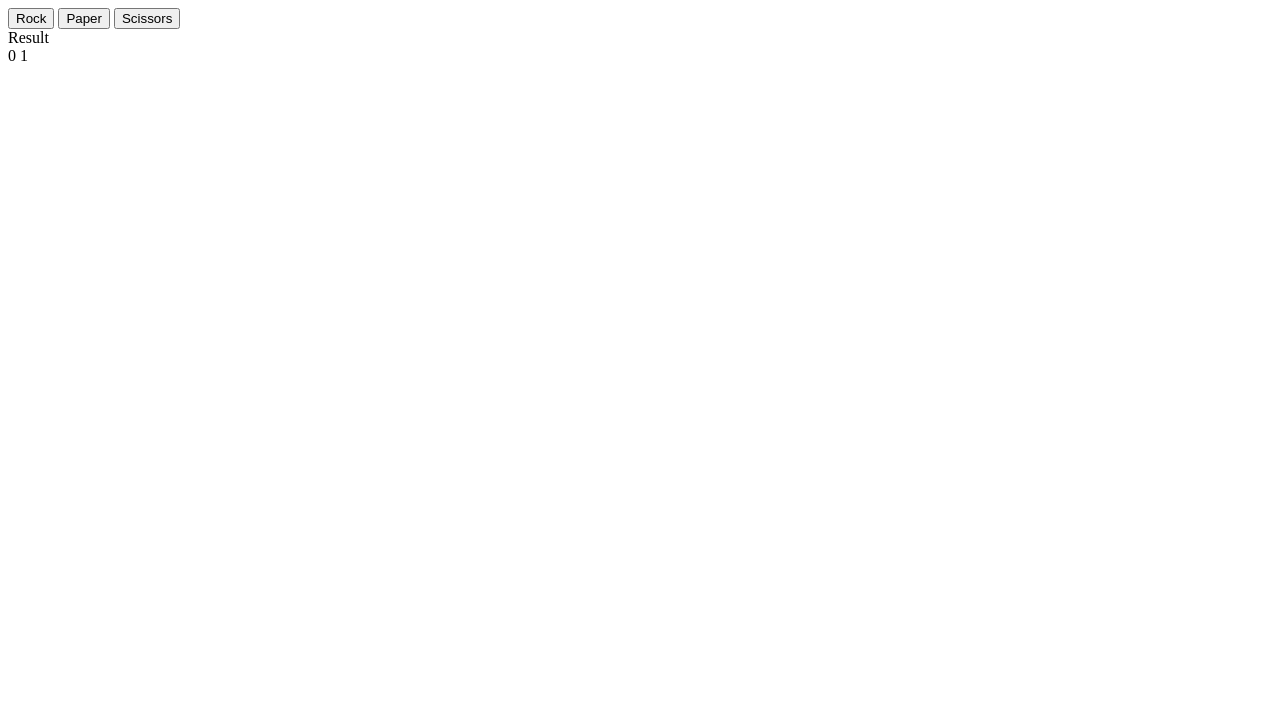
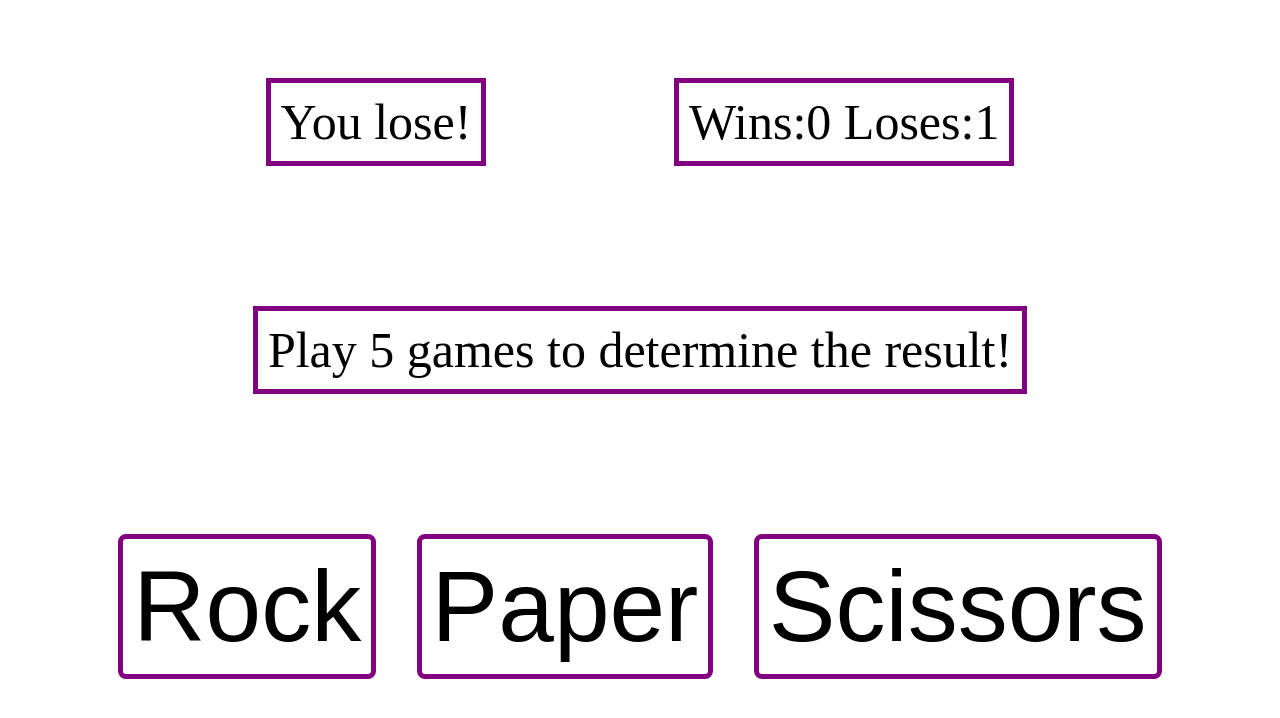
Before and after one commit to Vikichawee/rockpaperscissors, a plain HTML site: page index.html in a window 1280 px wide. Both pictures are taken after a click on the button "Rock". Drawn offline with Linux system fonts and the light colour scheme.

Commit message:
Add UI, looks fine

```diff
--- a/index.html
+++ b/index.html
@@ -6,13 +6,24 @@
     <meta name="viewport" content="width=device-width, initial-scale=1.0">
     <title>Document</title>
     <script src="script.js" defer></script>
+    <link rel="stylesheet" href="/style.css">
 
 </head>
 <body>
-    <button id="rockbutton">Rock</button>
-    <button id="paperbutton">Paper</button>
-    <button id="scissorsbutton">Scissors</button>
-    <div id="result">Result</div>
-    <div id="score">Score</div>
+    <div class="winnerloser">
+        <div id="message">Choose to start</div>
+        <div id="score">Wins:0 Loses:0</div>
+    </div>
+
+    <div class="resultclass">
+        <div id="result">Play 5 games to determine the result!</div>
+    </div>
+
+    <div class="buttons">
+        <button id="rockbutton">Rock</button>
+        <button id="paperbutton">Paper</button>
+        <button id="scissorsbutton">Scissors</button>
+    </div>
+
 </body>
 </html>
--- a/script.js
+++ b/script.js
@@ -13,6 +13,7 @@ const paperbtn = document.querySelector(`#paperbutton`);
 paperbtn.addEventListener(`click`, playerSelectionPaper)
 const result = document.querySelector('#result')
 const score = document.querySelector('#score');
+const message = document.querySelector('#message');
 
 
 function playerSelectionRock(){
@@ -57,15 +58,18 @@ function play(pcSelection, playerSelect){
     if(playerSelect === "rock"){
         if(pcSelection === "Paper"){
             lose++
-            score.textContent = `${win} ${lose}`
+            score.textContent = `Wins:${win} Loses:${lose}`
+            message.textContent = "You lose!"
             return "You lose!"
         }
         else if(pcSelection === "Scissors"){
             win++
-            score.textContent = `${win} ${lose}`
+            score.textContent = `Wins:${win} Loses:${lose}`
+            message.textContent = "You win!"
             return "You win!"
         }
         else{
+            message.textContent = "Draw!"
             return "Draw!"
         }
 
@@ -74,15 +78,18 @@ function play(pcSelection, playerSelect){
     else if(playerSelect === "paper"){
         if(pcSelection === "Rock"){
             win++
-            score.textContent = `${win} ${lose}`
+            score.textContent = `Wins:${win} Loses:${lose}`
+            message.textContent = "You win!"
             return "You win!"
         }
         else if(pcSelection === "Scissors"){
             lose++
-            score.textContent = `${win} ${lose}`
+            score.textContent = `Wins:${win} Loses:${lose}`
+            message.textContent = "You lose!"
             return "You lose!"
         }
         else{
+            message.textContent = "Draw!"
             return "Draw!"
         }
 
@@ -91,15 +98,18 @@ function play(pcSelection, playerSelect){
     else if(playerSelect === "scissors"){
         if(pcSelection === "Rock"){
             lose++
-            score.textContent = `${win} ${lose}`
+            score.textContent = `Wins:${win} Loses:${lose}`
+            message.textContent = "You lose!"
             return "You lose!"
         }
         else if(pcSelection === "Paper"){
             win++
-            score.textContent = `${win} ${lose}`
+            score.textContent = `Wins:${win} Loses:${lose}`
+            message.textContent = "You win!"
             return "You win!"
         }
         else{
+            message.textContent = "Draw!"
             return "Draw!"
         }
 
--- /dev/null
+++ b/style.css
@@ -0,0 +1,54 @@
+.body{
+    background-color: black;
+    color: white;
+}
+.buttons{
+    display: flex;
+    align-items: center;
+    justify-content: space-evenly;
+    padding: 70px;
+
+
+}
+button{
+    font-size: 100px;
+    padding: 10px;
+    background-color: transparent;
+    border-radius: 8px;
+    border: 5px solid purple;
+}
+button:hover{
+    background-color: grey;
+}
+button:active {
+    /* set time duration to your needs */
+    animation: gradient 100ms;
+    background: purple;
+    color: #fff;
+    box-shadow: none;
+}
+.winnerloser{
+    display: flex;
+    align-items: center;
+    justify-content: space-evenly;
+    padding: 70px;
+    font-size: 50px;
+}
+#message, #score{
+    padding: 10px;
+    border: 5px solid purple;
+}
+#result{
+    font-size: 50px;
+    padding: 10px;
+    border: 5px solid purple;
+    width: fit-content;
+
+}
+.resultclass{
+    display: flex;
+    justify-content: center;
+    margin: 70px;
+
+
+}
```
